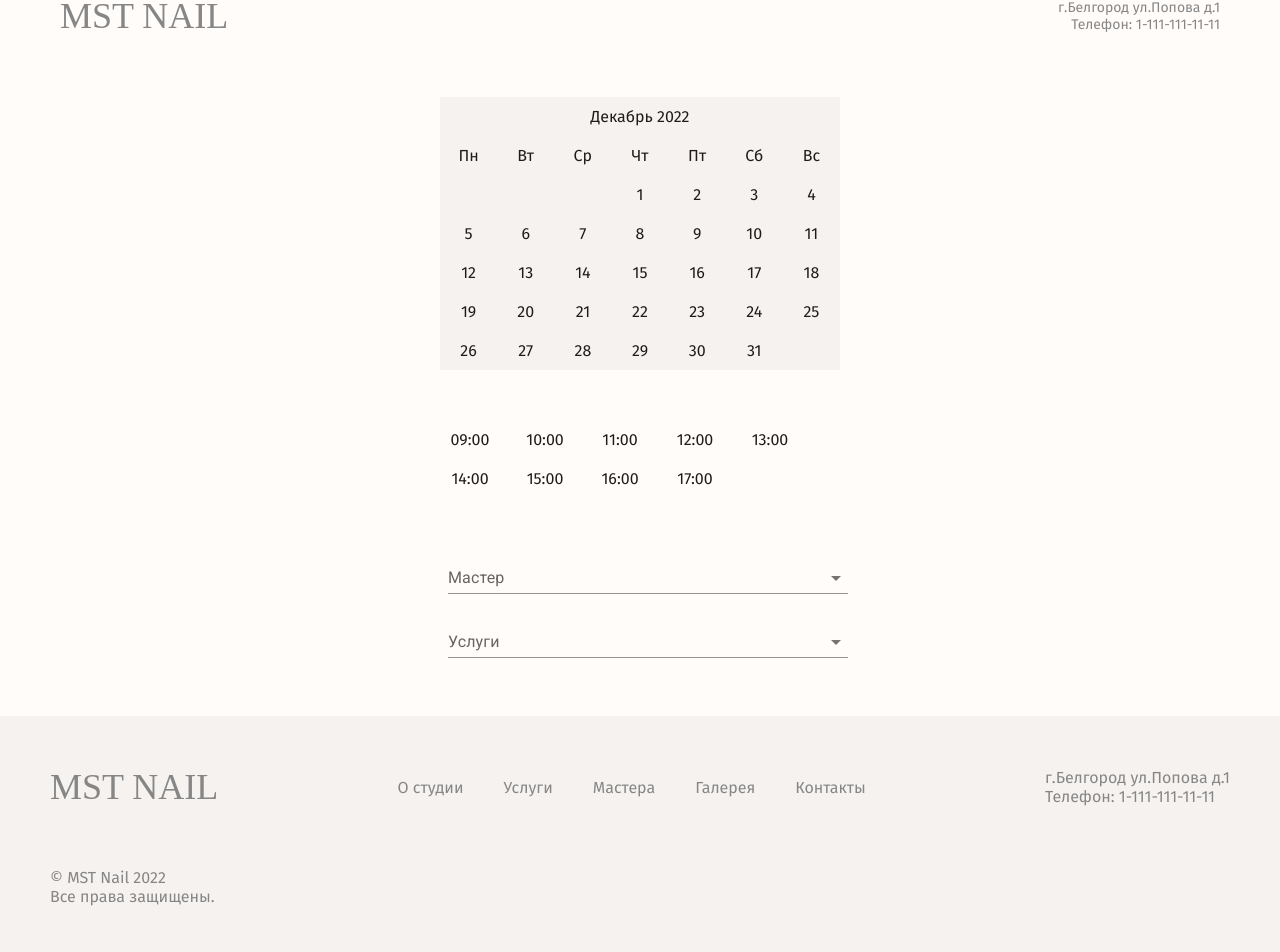
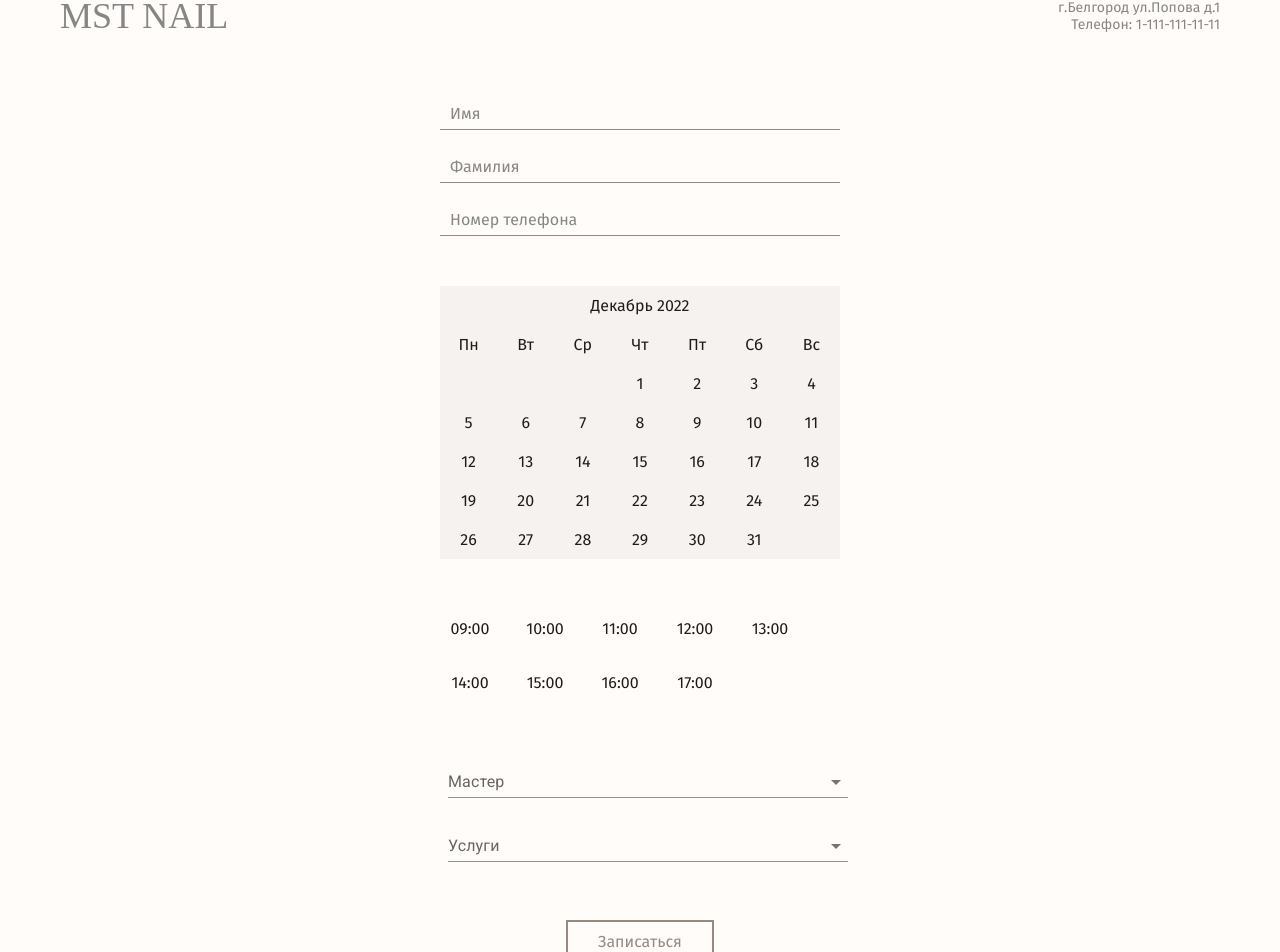
Before and after one commit to valentin93z/bs-studio, a React (Create React App) app: page /bs-studio/order in a window 1280 px wide. Shown: the part 65-1017 px from the top of the page. Built offline with nearby package versions, Linux system fonts and the light colour scheme; a web font is replaced by a local one.

Commit message:
connect Order Component to Main Page (Cover Component) add new input field in Order Component, delete Modal Component

```diff
--- a/src/App.tsx
+++ b/src/App.tsx
@@ -1,3 +1,4 @@
+import { Route, Routes } from 'react-router-dom';
 import Footer from './components/footer/Footer';
 import Main from './components/main/Main';
 import Navbar from './components/navbar/Navbar';
@@ -7,8 +8,10 @@ function App() {
   return (
     <div className="App">
       <Navbar />
-      {/* <Main /> */}
-      <Order/>
+      <Routes>
+        <Route path='/bs-studio' element={<Main />} />
+        <Route path='/bs-studio/order' element={<Order />} />
+      </Routes>
       <Footer />
     </div>
   );
--- a/src/app/reducers/orderSlice.ts
+++ b/src/app/reducers/orderSlice.ts
@@ -2,6 +2,9 @@ import { createSlice, PayloadAction } from "@reduxjs/toolkit";
 import { IOrder } from "../../models/IOrder";
 
 const initialState: IOrder = {
+    firstName: '',
+    lastName: '',
+    phone: '',
     date: '',
     time: '',
     master: '',
@@ -13,6 +16,15 @@ export const orderSlice = createSlice({
     name: 'order',
     initialState,
     reducers: {
+        setFirstName(state, action: PayloadAction<string>) {
+            state.firstName = action.payload;
+        },
+        setLastName(state, action: PayloadAction<string>) {
+            state.lastName = action.payload;
+        },
+        setPhone(state, action: PayloadAction<string>) {
+            state.phone = action.payload;
+        },
         setDate(state, action: PayloadAction<string>) {
             state.date = action.payload;
         },
--- a/src/app/store.ts
+++ b/src/app/store.ts
@@ -1,11 +1,9 @@
 import { configureStore, ThunkAction, Action } from '@reduxjs/toolkit';
-import modalReducer from './reducers/modalSlice';
 import burgerReducer from './reducers/burgerSlice';
 import orderReducer from './reducers/orderSlice';
 
 export const store = configureStore({
   reducer: {
-    modalReducer,
     burgerReducer,
     orderReducer,
   },
--- a/src/components/main/Main.tsx
+++ b/src/components/main/Main.tsx
@@ -1,6 +1,4 @@
 import React, {FC} from 'react';
-import { useAppSelector } from '../../app/hooks';
-import Modal from '../modal/Modal';
 import About from './about/About';
 import Contacts from './contacts/Contacts';
 import Cover from './cover/Cover';
@@ -10,13 +8,9 @@ import Masters from './masters/Masters';
 import Services from './servs/Services';
 
 const Main: FC = () => {
-
-  const {isOpen} = useAppSelector(state => state.modalReducer);
-
   return (
     <main className={classes.main}>
       <Cover />
-      {isOpen && <Modal />}
       <About />
       <Services />
       <Masters />
--- a/src/components/main/cover/Cover.module.css
+++ b/src/components/main/cover/Cover.module.css
@@ -34,6 +34,11 @@
     color: var(--light-color);
     background: var(--primary-color);
     transition: 0.5s;
+}
+
+.cover__button_link {
+    text-decoration: none;
+    color: inherit;
 }
 
 .cover__images {
--- a/src/components/main/cover/Cover.tsx
+++ b/src/components/main/cover/Cover.tsx
@@ -3,12 +3,9 @@ import classes from './Cover.module.css';
 import cover01 from '../../../img/cover01.jpg';
 import cover02 from '../../../img/cover02.jpg';
 import cover03 from '../../../img/cover03.jpg';
-import { useAppDispatch } from '../../../app/hooks';
-import { modalSlice } from '../../../app/reducers/modalSlice';
+import { Link } from 'react-router-dom';
 
 const MainCover: FC = () => {
-
-  const dispatch = useAppDispatch();
 
   return (
     <section className={classes.cover}>
@@ -16,7 +13,9 @@ const MainCover: FC = () => {
         <p className={classes.cover__offer}>
             Запишитесь сейчас и получите скидку <span style={{color: '#1D1C1B'}}>10%</span> <br/> на первое посещение
         </p>
-        <button className={classes.cover__button} onClick={() => dispatch(modalSlice.actions.setIsOpen())}>Записаться</button>
+        <button className={classes.cover__button}>
+          <Link className={classes.cover__button_link} to='/bs-studio/order'>Записаться</Link>
+        </button>
         <div className={classes.cover__images}>
             <img src={cover01} alt="cover-img" />
             <img src={cover02} alt="cover-img" />
--- a/src/components/order/Order.module.css
+++ b/src/components/order/Order.module.css
@@ -3,6 +3,33 @@
     font-family: 'Fira Sans', sans-serif;
     color: var(--dark-color);
     padding: 0 20px;
+}
+
+.order__textfields {
+    max-width: 400px;
+    margin: 0 auto 50px auto;
+}
+
+.order__textfields input {
+    font-family: 'Fira Sans', sans-serif;
+    display: block;
+    width: 100%;
+    font-size: 18px;
+    padding: 5px 10px;
+    outline: none;
+    border: none;
+    border-bottom: 1px solid var(--primary-color);
+    background: var(--light-color);
+}
+
+.order__textfields input:nth-of-type(1),
+.order__textfields input:nth-of-type(2) {
+    margin-bottom: 20px;
+}
+
+.order__textfields input::placeholder {
+    font-size: 16px;
+    color: var(--secondary-color);
 }
 
 .calendar {
@@ -74,6 +101,7 @@
     align-items: center;
     flex-wrap: wrap;
     column-gap: 15px;
+    row-gap: 15px;
     margin: 0 auto 40px auto;
 }
 
@@ -151,3 +179,23 @@
 .service__price {
     flex-shrink: 0;
 }
+
+.order__button {
+    display: block;
+    font-family: 'Fira Sans', sans-serif;
+    font-size: 16px;
+    color: var(--primary-color);
+    border: 2px solid var(--primary-color);
+    background: none;
+    margin: 0 auto 50px auto;
+    padding: 10px 30px;
+    cursor: pointer;
+}
+
+.order__button:hover,
+.order__button:focus,
+.order__button:active {
+    color: var(--light-color);
+    background: var(--primary-color);
+    transition: 0.5s;
+}
--- a/src/components/order/Order.tsx
+++ b/src/components/order/Order.tsx
@@ -8,6 +8,7 @@ import { timesData } from './timesData';
 import { createTheme, FormControl, InputLabel, MenuItem, Select, SelectChangeEvent, ThemeProvider } from '@mui/material';
 import { masterData } from '../main/masters/masterData';
 import { serviceData } from '../main/servs/serviceData';
+import axios from 'axios';
 
 const Order: FC = () => {
 
@@ -20,7 +21,19 @@ const Order: FC = () => {
   });
 
   const dispatch = useAppDispatch();
-  const { master, serviceType } = useAppSelector(state => state.orderReducer);
+  const { firstName, lastName, phone, date, time, master, serviceType, service } = useAppSelector(state => state.orderReducer);
+
+  const changeHandlerFirstName = (e: React.ChangeEvent<HTMLInputElement>) => {
+    dispatch(orderSlice.actions.setFirstName(e.target.value));
+  }
+
+  const changeHandlerLastName = (e: React.ChangeEvent<HTMLInputElement>) => {
+    dispatch(orderSlice.actions.setLastName(e.target.value));
+  }
+
+  const changeHandlerPhone = (e: React.ChangeEvent<HTMLInputElement>) => {
+    dispatch(orderSlice.actions.setPhone(e.target.value));
+  }
 
   const handleDateChecked = (e: React.ChangeEvent<HTMLInputElement>) => {
     dispatch(orderSlice.actions.setDate(e.target.value));
@@ -40,12 +53,43 @@ const Order: FC = () => {
 
   const handleServiceChecked = (e: React.ChangeEvent<HTMLInputElement>) => {
     dispatch(orderSlice.actions.setService(e.target.value));
-    console.log('setService');
   }
+
+      const sendOrderRequest = (e: React.MouseEvent<HTMLButtonElement>) => {
+        e.preventDefault();
+        axios.post('http://localhost:4444/order', {
+            firstName,
+            lastName,
+            phone,
+            date,
+            time,
+            master,
+            serviceType,
+            service,
+        })
+        .then(() => {
+            dispatch(orderSlice.actions.setFirstName(''));
+            dispatch(orderSlice.actions.setLastName(''));
+            dispatch(orderSlice.actions.setPhone(''));
+            dispatch(orderSlice.actions.setDate(''));
+            dispatch(orderSlice.actions.setTime(''));
+            dispatch(orderSlice.actions.setMaster(''));
+            dispatch(orderSlice.actions.setServiceType(''));
+            dispatch(orderSlice.actions.setService(''));
+        })
+        .catch((e) => {
+            console.log('Error:', e);
+        })
+    }
 
   return (
     <ThemeProvider theme={theme}>
       <section className={classes.order}>
+      <div className={classes.order__textfields}>
+                    <input onChange={(e) => changeHandlerFirstName(e)} value={firstName} type="text" placeholder='Имя' />
+                    <input onChange={(e) => changeHandlerLastName(e)} value={lastName} type="text" placeholder='Фамилия' />
+                    <input onChange={(e) => changeHandlerPhone(e)} value={phone} type="text" placeholder='Номер телефона' />
+                </div>
         <div className={classes.calendar}>
           <div className={classes.month_indicator}>Декабрь 2022</div>
           <div className={classes.day_of_week}>
@@ -99,7 +143,6 @@ const Order: FC = () => {
               </Select>
             </FormControl>
           </div>
-
           <ul className={classes.service__list}>
             {serviceType && serviceData[`${serviceType}`].map((item) =>
             <li className={classes.service__item} key={item.id}>
@@ -117,6 +160,7 @@ const Order: FC = () => {
               </label>
             </li>)}
           </ul>
+          <button className={classes.order__button} onClick={sendOrderRequest}>Записаться</button>
         </div>
       </section>
     </ThemeProvider>
--- a/src/models/IOrder.ts
+++ b/src/models/IOrder.ts
@@ -1,4 +1,7 @@
 export interface IOrder {
+    firstName: string;
+    lastName: string;
+    phone: string;
     date: string;
     time: string;
     master: string;
```
Also changed, not shown: src/components/modal/Modal.tsx (+18 -29 lines).
